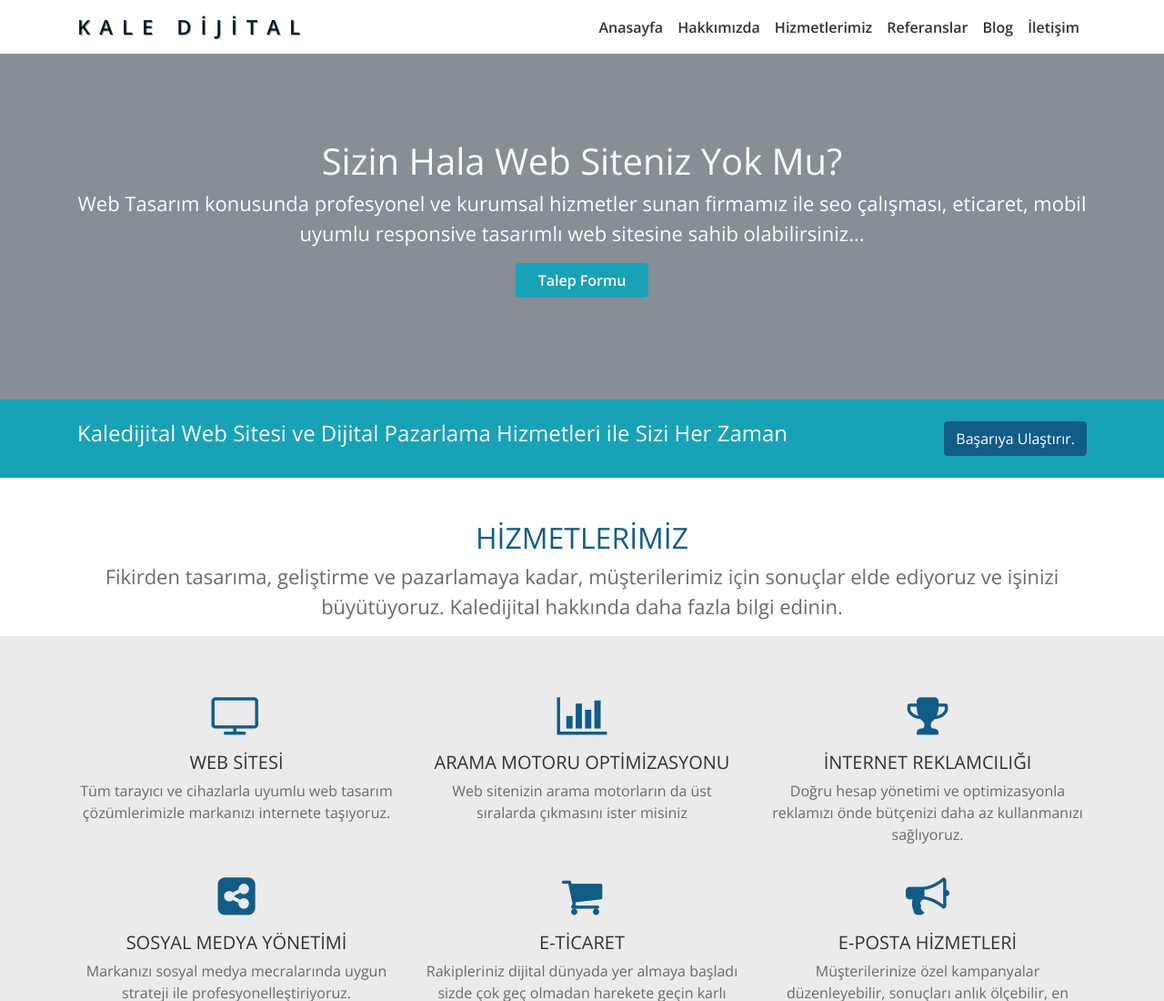
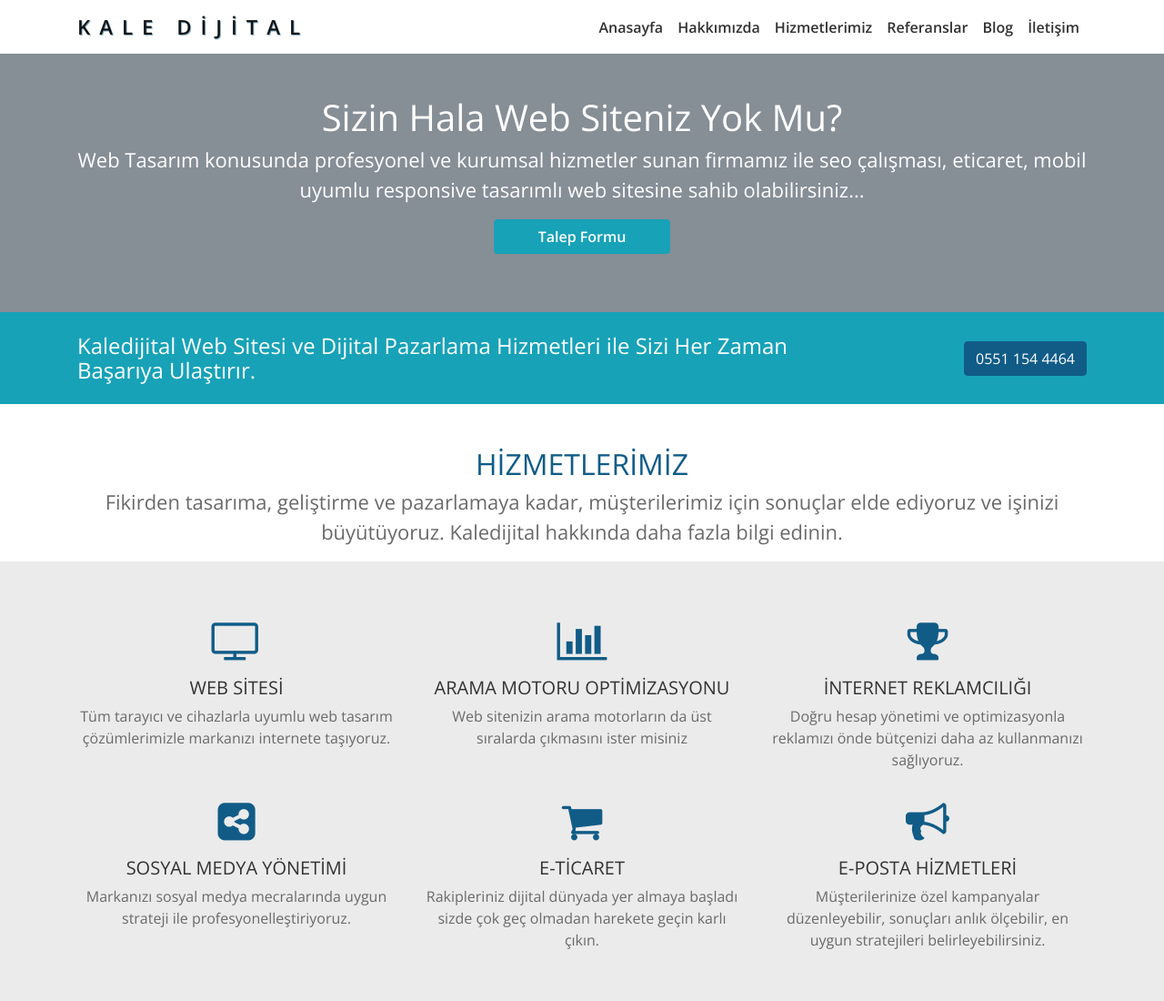
Before and after one commit to kaledijital/kaledijital.github.io, a plain HTML site: page index.html in a window 1280 px wide. Shown: the top 1100 px of the page at 91% size. Drawn offline with nearby package versions, Linux system fonts and the light colour scheme.

Commit message:
Update index.html

```diff
--- a/index.html
+++ b/index.html
@@ -69,12 +69,12 @@
 <!-- SLİDER -->
 <header>
 
-  <div class="hero py-5 bg-secondary text-white">
+  <div class="hero bg-secondary text-white">
     <div class="container">
       <div class="hero-inner py-5 text-center">
         <h1>Sizin Hala Web Siteniz Yok Mu?</h1>
         <p class="lead">Web Tasarım konusunda profesyonel ve kurumsal hizmetler sunan firmamız ile seo çalışması, eticaret, mobil uyumlu responsive tasarımlı web sitesine sahib olabilirsiniz...</p>
-        <p><a href="" class="btn btn-info px-4"><strong>Talep Formu</strong></a></p>
+        <p><a href="" class="btn btn-info px-5"><strong>Talep Formu</strong></a></p>
       </div>
      </div>
     </div>
@@ -86,10 +86,10 @@
     <div class="container">
       <div class="row text-white">
         <div class="col-md-9 text-center text-lg-left">
-          <h4 class="">Kaledijital Web Sitesi ve Dijital Pazarlama Hizmetleri ile Sizi Her Zaman</h4>
+          <h4 class="mb-lg-0">Kaledijital Web Sitesi ve Dijital Pazarlama Hizmetleri ile Sizi Her Zaman Başarıya Ulaştırır.</h4>
           </div>
         <div class="col-md-3 d-flex text-center align-items-center justify-content-center justify-content-lg-end">
-          <span class="btn btn-primary">Başarıya Ulaştırır.</span>
+          <a href="tel:05511544464" class="btn btn-primary">0551 154 4464</a>
           </div>
         </div>
       </div>
```
